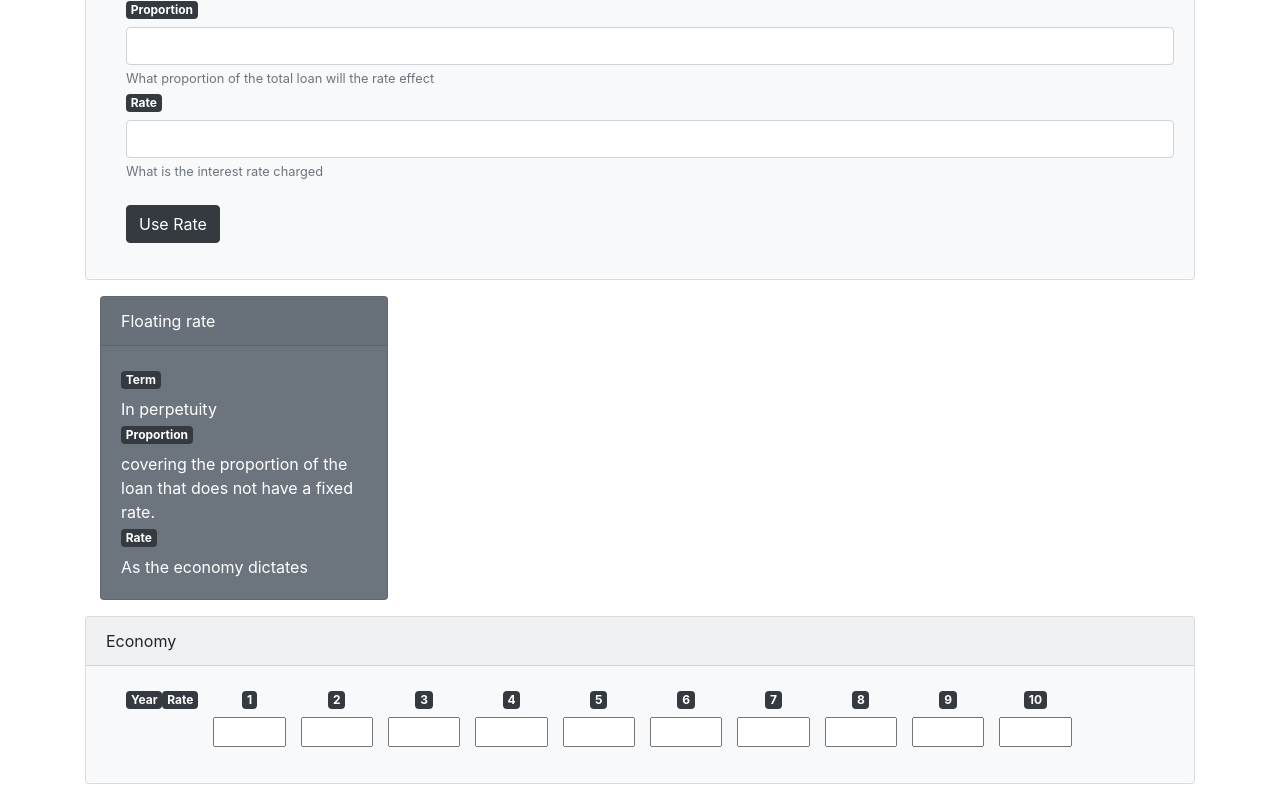
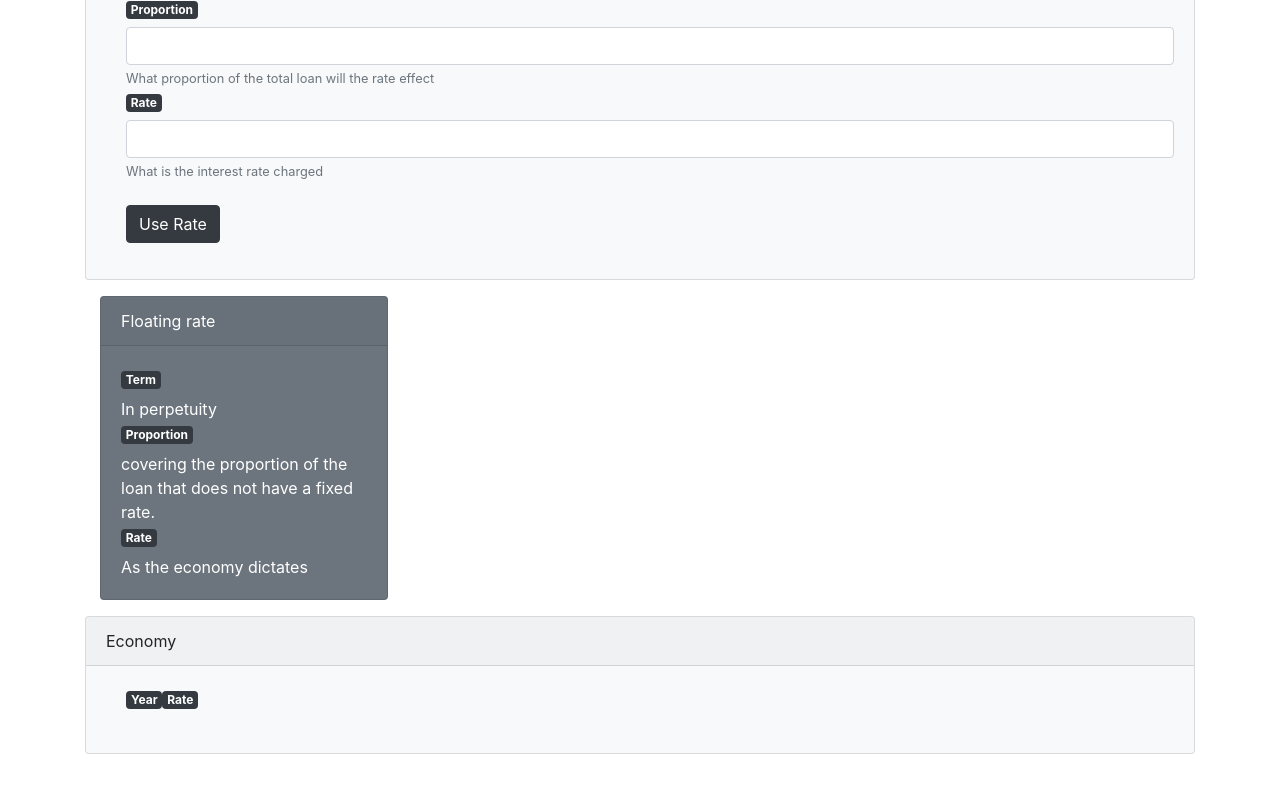
Before and after one commit to Mattias-Lundh/senario-analysis, a React (Create React App) app in the folder senario-analysis/senario-analysis.web/ClientApp/: page /senario-analysis in a window 1280 px wide. Shown: the part 403-1203 px from the top of the page. After the commit the page ends 1173 px from the top, so only its background shows below. Built offline with nearby package versions, Linux system fonts and the light colour scheme.

Commit message:
made it work for now

```diff
--- a/senario-analysis/senario-analysis.web/ClientApp/src/components/senario-analysis/EconomyYearInput.js
+++ b/senario-analysis/senario-analysis.web/ClientApp/src/components/senario-analysis/EconomyYearInput.js
@@ -23,28 +23,10 @@ export class EconomyYearInput extends Component {
 
     handleRateChange = (e, state) => {
 
-        const years = this.state.years.map(obj => this.state.years.find(o => o.value === state.value) || obj)
-
-        console.log(years)
-        console.log(years[years.indexOf({ value: state.value, rate: 0.00 })])
-        years[years.indexOf({ value: e.target.value })]
-
-        this.setState()
+        //this.setState()
 
         console.log(state)
         console.log(e.target)
-    }
-
-    renderYears = (startYear) => {
-
-        var years = [];
-        for (let i = 0; i < 10; i++) {
-            years.push(<div className="col-1 pl-0" key={startYear + i}>
-                <EconomyYear value={startYear + i} onRateChange={(e, state) => this.handleRateChange(e, state)} />
-            </div>)
-        }
-
-        return years;
     }
 
     render() {
@@ -58,7 +40,6 @@ export class EconomyYearInput extends Component {
                                 <label className="badge badge-dark">Rate</label>
                             </div>
                         </div>
-                        {this.renderYears(this.state.page * 10 - 9)}
                     </div>
                 </div>
 
@@ -66,3 +47,8 @@ export class EconomyYearInput extends Component {
         );
     }
 }
+
+
+//<div className="col-1 pl-0" key={startYear + i}>
+  //  <EconomyYear value={startYear + i} onRateChange={(e, state) => this.handleRateChange(e, state)} />
+//</div>
```
